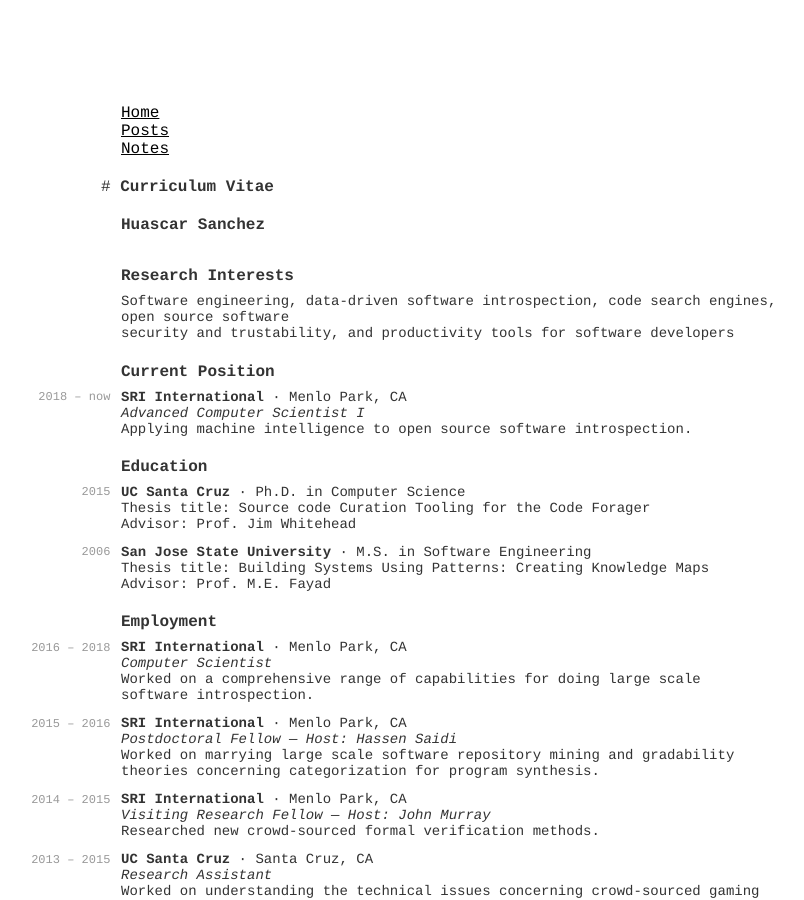
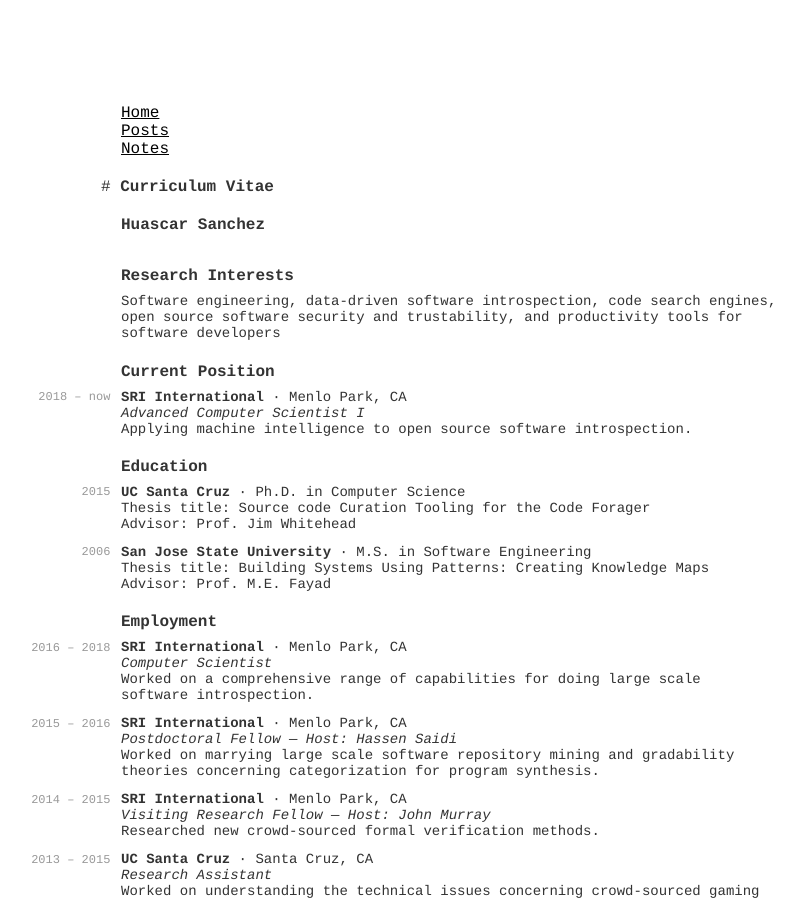
Before and after one commit to hsanchez/hsanchez.github.io, a Jekyll site: the page built from posts/notes/_posts/2017-02-01-cv.md, in a window 1280 px wide and 900 px high. Shown: the whole window, without its empty margins (189-993 px from the left). Built offline with Jekyll 4.4.1, drawn with Linux system fonts in a browser that asks for light colours.

Commit message:
updating cv

```diff
--- a/posts/notes/_posts/2017-02-01-cv.md
+++ b/posts/notes/_posts/2017-02-01-cv.md
@@ -12,7 +12,8 @@
 
     	<div class="entry">
     		<div class="item">
-    			<span class="deemph">Software engineering, data-driven software introspection, code search engines, open source software <br /> security and trustability, and productivity tools for software developers</span>
+    			<span class="deemph">Software engineering, data-driven software introspection, code search engines, <br />
+			open source software security and trustability, and productivity tools for <br />software developers</span>
     		</div>
     	</div>
 
```
